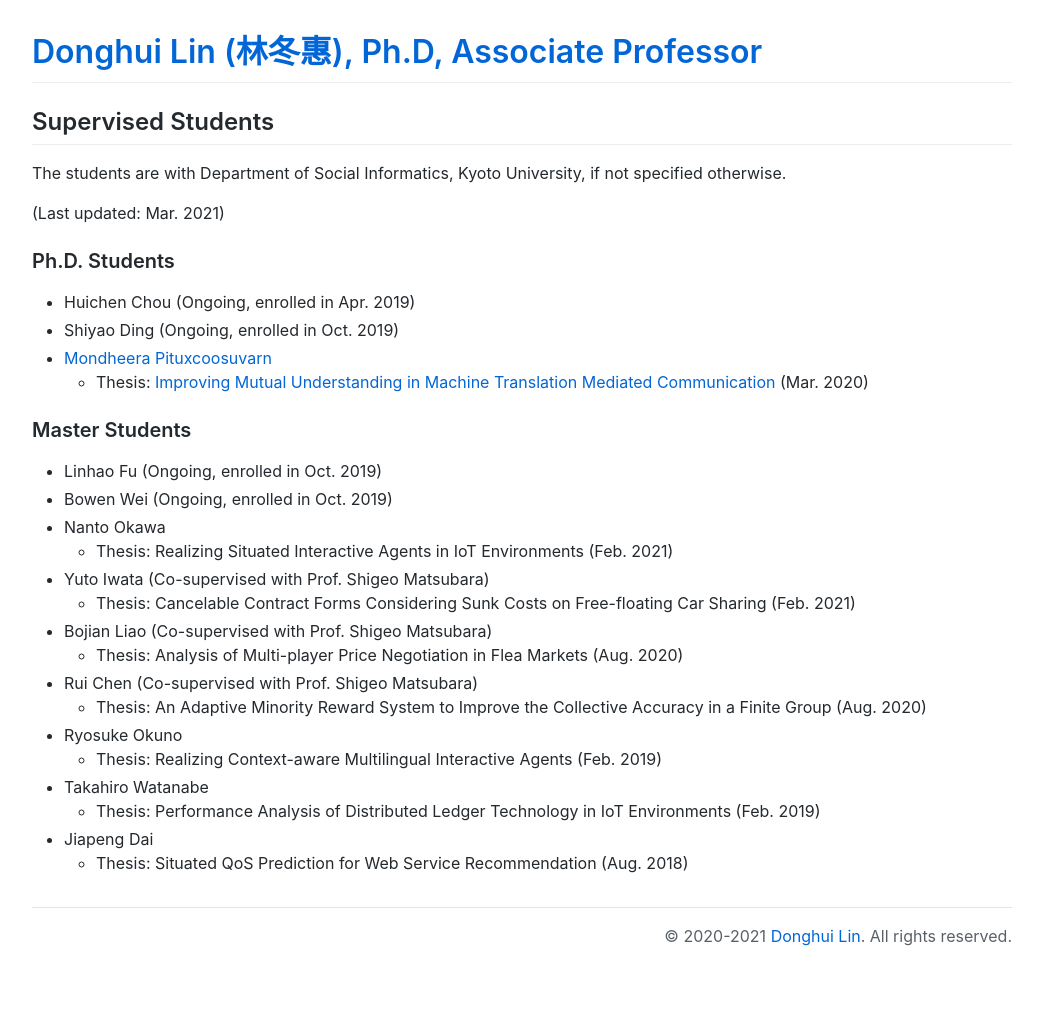
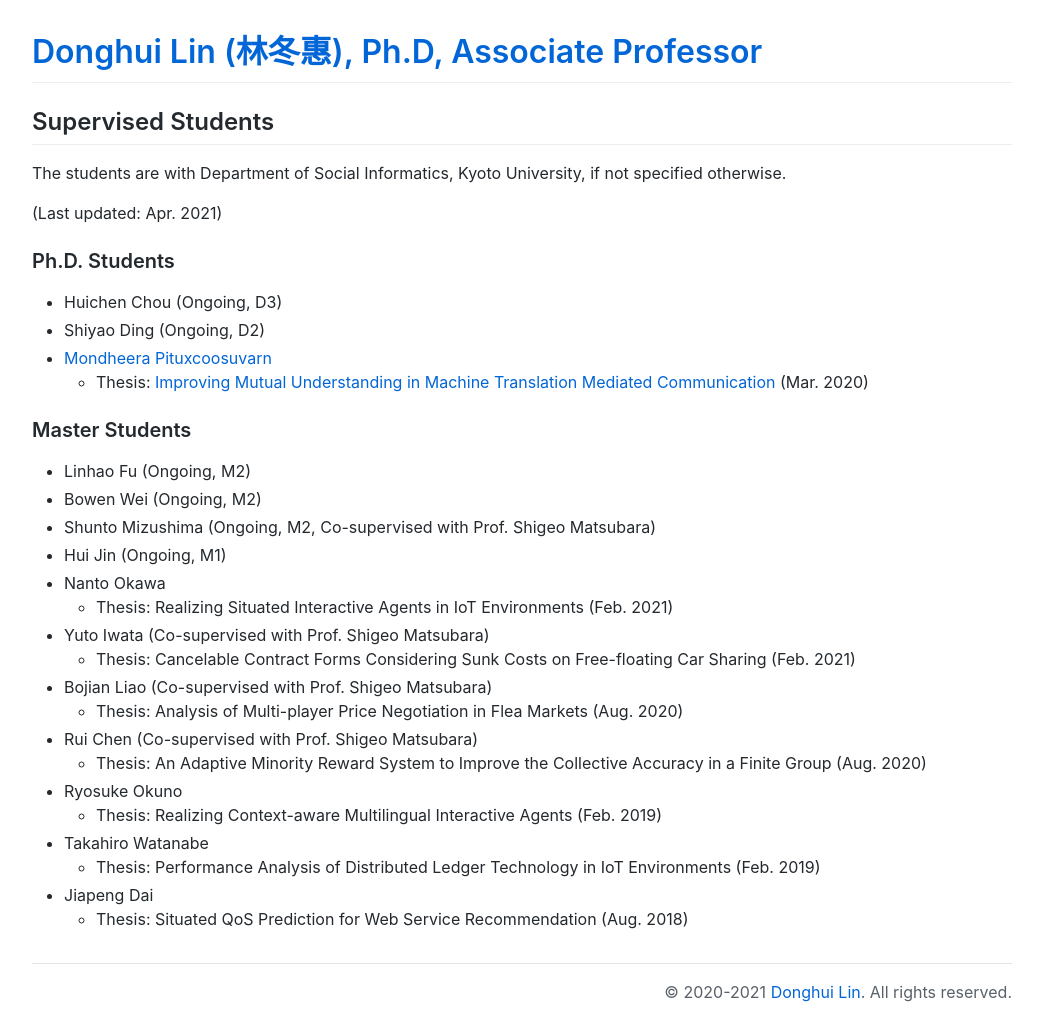
Before and after one commit to lindh/lindh.github.io, a Jekyll site: the page built from students.md, in a window 1280 px wide. Shown: the whole page, without its empty margins (118-1161 px from the left). Built offline with Jekyll 4.4.1, drawn with Linux system fonts in a browser that asks for light colours; comment, search, counter and statistics services are not loaded; our own code applies the rules of GitHub Pages for plain Markdown files; before the commit the page ends 980 px from its top, so only the background shows below that.

Commit message:
Add new members

```diff
--- a/students.md
+++ b/students.md
@@ -5,17 +5,19 @@ layout: default
 ## Supervised Students
 The students are with Department of Social Informatics, Kyoto University, if not specified otherwise.
 
-(Last updated: Mar. 2021)
+(Last updated: Apr. 2021)
 
 ### Ph.D. Students
-- Huichen Chou (Ongoing, enrolled in Apr. 2019)
-- Shiyao Ding (Ongoing, enrolled in Oct. 2019)
+- Huichen Chou (Ongoing, D3)
+- Shiyao Ding (Ongoing, D2)
 - [Mondheera Pituxcoosuvarn](http://www.ritsumei.ac.jp/~mond-p/)
   - Thesis: [Improving Mutual Understanding in Machine Translation Mediated Communication](https://repository.kulib.kyoto-u.ac.jp/dspace/handle/2433/253415) (Mar. 2020)
 
 ### Master Students
-- Linhao Fu (Ongoing, enrolled in Oct. 2019)
-- Bowen Wei (Ongoing, enrolled in Oct. 2019)
+- Linhao Fu (Ongoing, M2)
+- Bowen Wei (Ongoing, M2)
+- Shunto Mizushima (Ongoing, M2, Co-supervised with Prof. Shigeo Matsubara)
+- Hui Jin (Ongoing, M1)
 - Nanto Okawa
   - Thesis: Realizing Situated Interactive Agents in IoT Environments (Feb. 2021)
 - Yuto Iwata (Co-supervised with Prof. Shigeo Matsubara)
```
